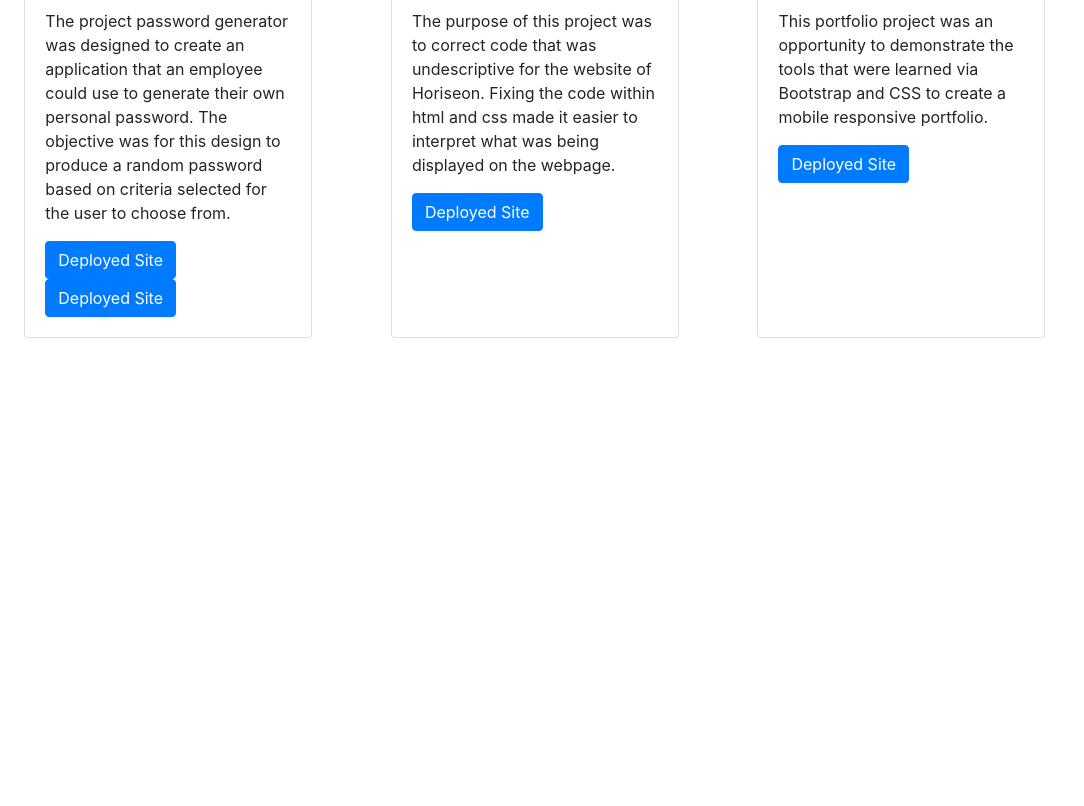
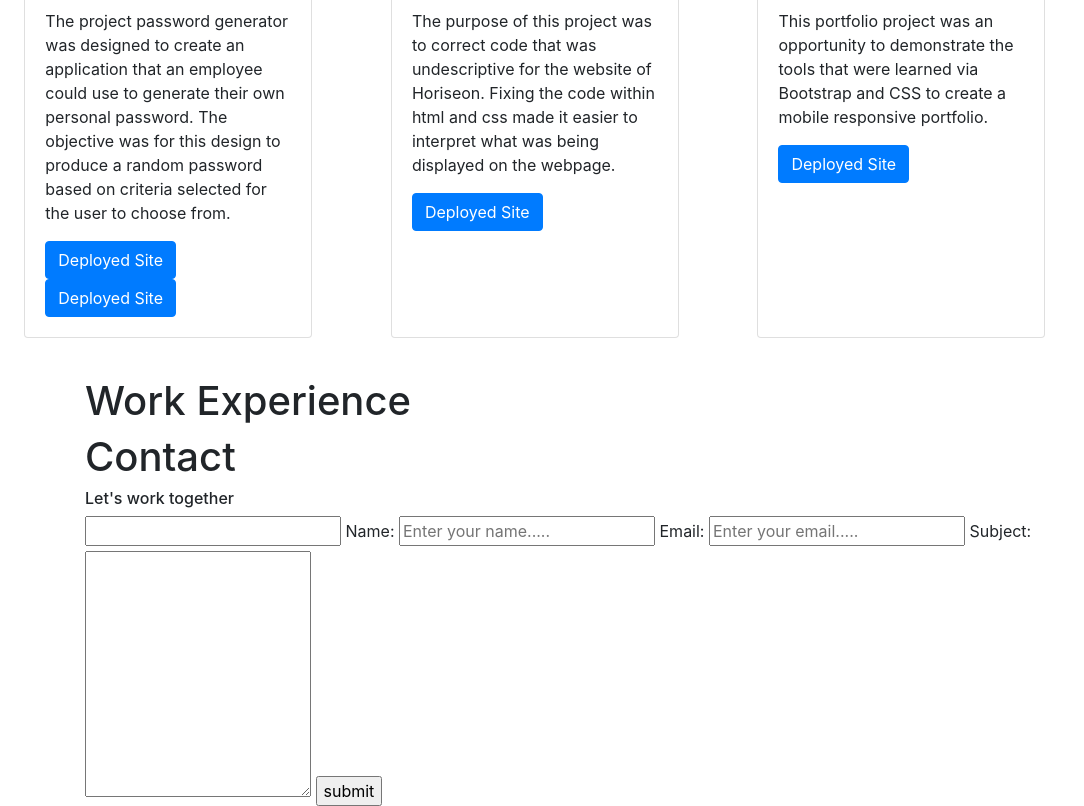
Before and after one commit to ssingle7/updated-portfolio-3, a plain HTML site: page index.html in a window 1280 px wide. Shown: the part 1146-1952 px from the top of the page, without its empty margins (0-1084 px from the left). Before the commit the page ends 1523 px from the top, so only its background shows below. Drawn offline with nearby package versions, Linux system fonts and the light colour scheme; a small style sheet from the web is missing.

Commit message:
created the contact form

```diff
--- a/index.html
+++ b/index.html
@@ -158,6 +158,31 @@
         </div>
     </section>
 
+    <section class="experience" id="experience">
+        <div class="container">
+            <div class="section-heading">
+                <h1>Work Experience</h1>
+            </div>
+        </div>
+        </section>
+
+        <section class="Contact" id="Contact">
+            <div class="container">
+                <div class="section-heading">
+                    <h1>Contact</h1>
+                    <h6>Let's work together</h6>
+                </div>
+                <input action="">
+                    <label for="name">Name:</label>
+                    <input type="text" id="name" name="name" placeholder="Enter your name....." required>
+                    <label for="email">Email:</label>
+                    <input type="email" id="email" name="email" placeholder="Enter your email....." required>
+                    <label for="email">Subject:</label>
+                    <textarea name="subject" id="subject" col="10" rows="10" ></textarea>
+                    <input type="submit" value="submit">
+                </form>
+            </div>
+            </section>
 
     <script src="https://ajax.googleapis.com/ajax/libs/jquery/3.3.1/jquery.min.js"></script>
     <script src="https://unpkg.com/aos@next/dist/aos.js"></script>
```
